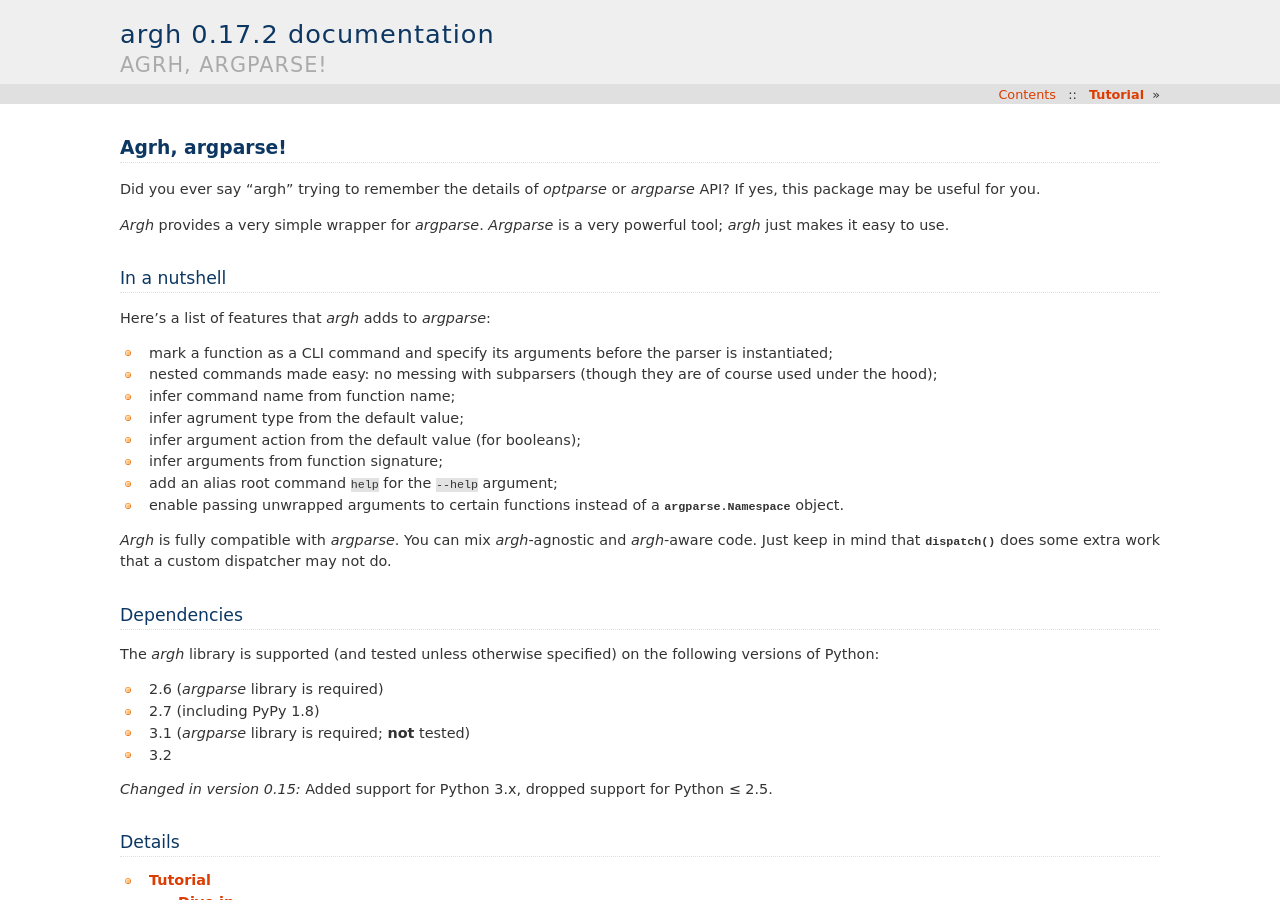
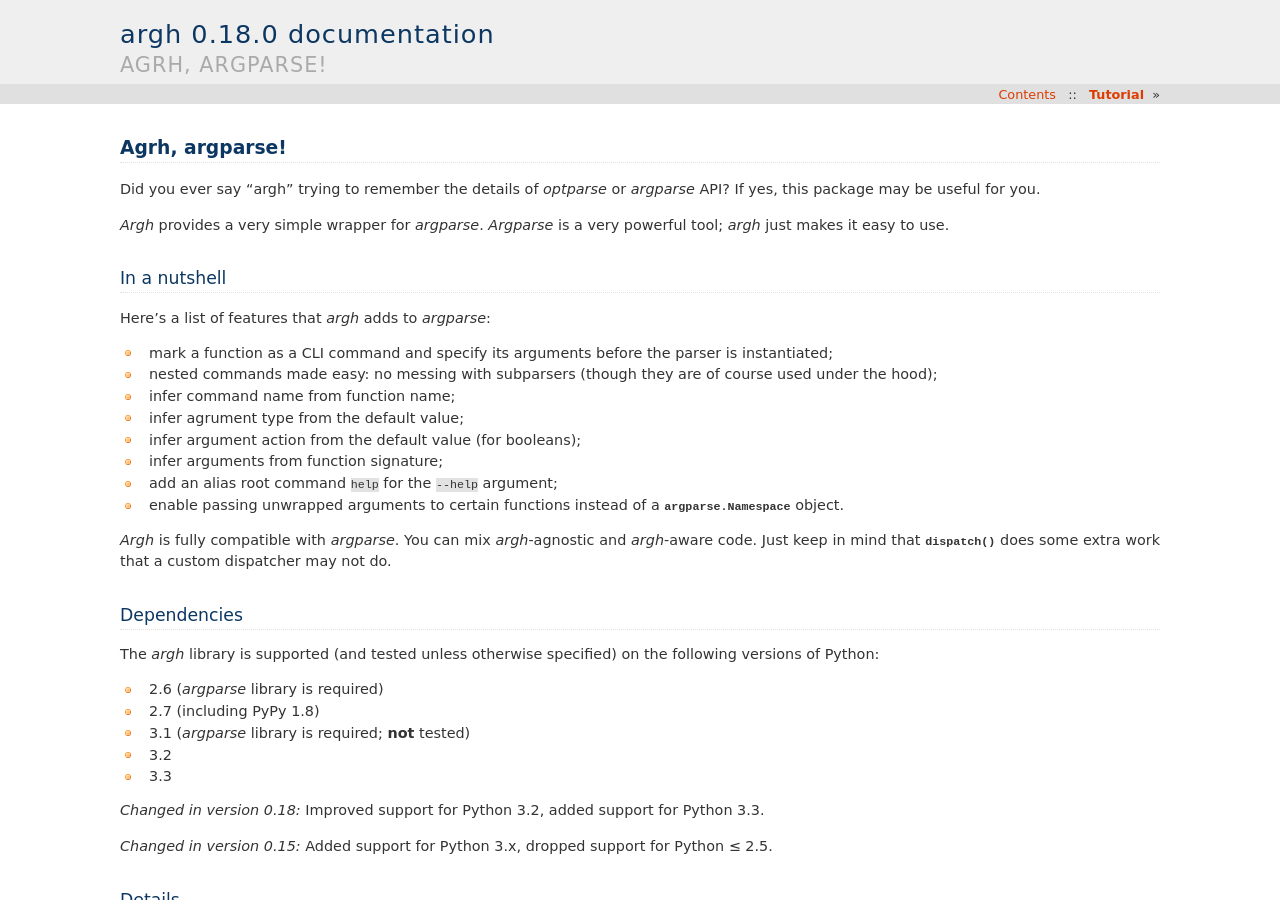
Before and after one commit to neithere/argh, a Sphinx documentation site: the page built from docs/index.rst, in a window 1280 px wide and 900 px high. Built offline with Sphinx 7.4.7, drawn with Linux system fonts in a browser that asks for light colours.

```diff
--- a/argh/__init__.py
+++ b/argh/__init__.py
@@ -26,4 +26,4 @@ from .exceptions import *
 from .helpers import *
 from .decorators import *
 
-__version__ = '0.17.2'
+__version__ = '0.18.0'
--- a/docs/index.rst
+++ b/docs/index.rst
@@ -43,6 +43,10 @@ the following versions of Python:
 * 2.7 (including PyPy 1.8)
 * 3.1 (`argparse` library is required; **not** tested)
 * 3.2
+* 3.3
+
+.. versionchanged:: 0.18
+   Improved support for Python 3.2, added support for Python 3.3.
 
 .. versionchanged:: 0.15
    Added support for Python 3.x, dropped support for Python ≤ 2.5.
```
Also changed, not shown: 2 other files.
